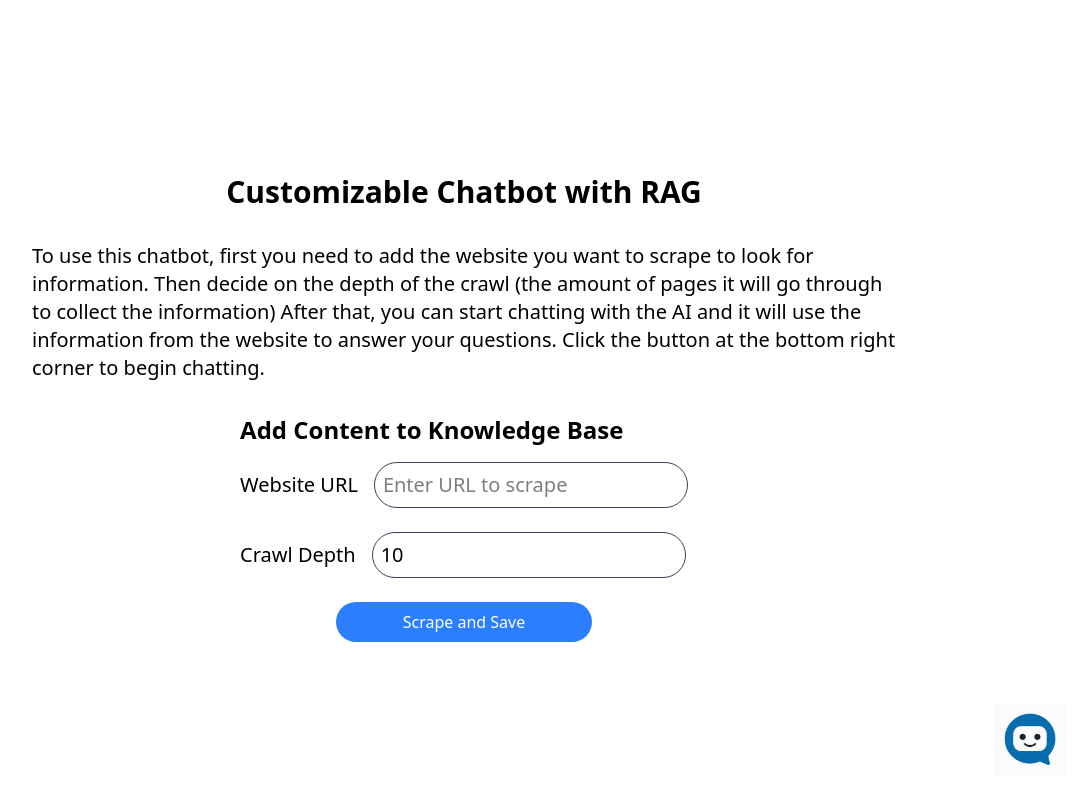
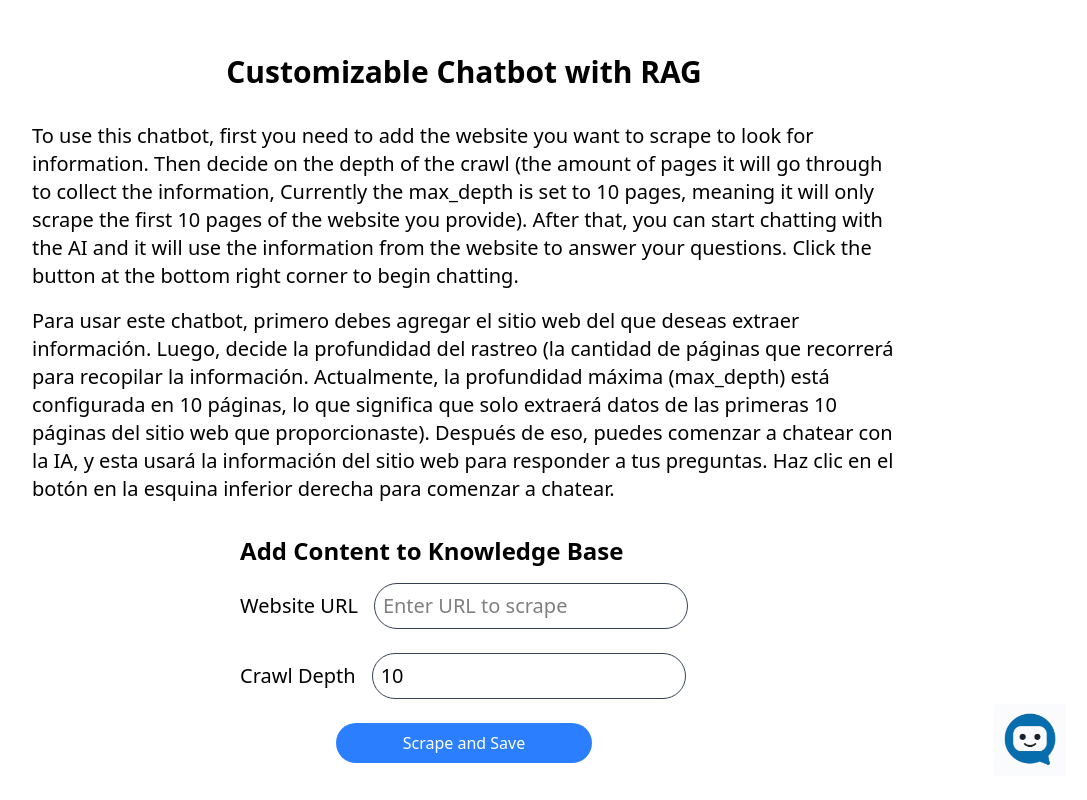
Before and after one commit to JuanjoSG5/Customizable-chatbot, a Next.js app: page / in a window 1280 px wide. Shown: the whole page, without its empty margins (176-1263 px from the left). Built offline with nearby package versions, Linux system fonts and the light colour scheme; no server answers; the database is empty.

Commit message:
doc: added espanish translation to the usage

```diff
--- a/pages/index.tsx
+++ b/pages/index.tsx
@@ -1,15 +1,36 @@
-import React from 'react';
-import Chatbot from '@/src/components/chatbot';
-import ScraperForm from '@/src/components/scrapForm';
-
+import React from "react";
+import Chatbot from "@/src/components/chatbot";
+import ScraperForm from "@/src/components/scrapForm";
 
 export default function Home() {
   return (
     <main className="flex flex-col content-center items-center justify-center min-h-screen mx-auto p-4 lg:max-w-4xl md:max-w-2xl">
-      <h1 className='text-3xl font-bold mb-4 py-4'>Customizable Chatbot with RAG</h1>
-      <p className='text-xl mb-4'>
-        To use this chatbot, first you need to add the website you want to scrape to look for information. Then decide on the depth of the crawl (the amount of pages it will go through to collect the information)
-        After that, you can start chatting with the AI and it will use the information from the website to answer your questions. Click the button at the bottom right corner to begin chatting.
+      <h1 className="text-3xl font-bold mb-4 py-4">
+        Customizable Chatbot with RAG
+      </h1>
+      <p className="text-xl mb-4">
+        To use this chatbot, first you need to add the website you want to
+        scrape to look for information. Then decide on the depth of the crawl
+        (the amount of pages it will go through to collect the information,
+        Currently the max_depth is set to 10 pages, meaning it will only scrape
+        the first 10 pages of the website you provide).
+
+        After that, you can start chatting with the AI and it will use the information from the
+        website to answer your questions. Click the button at the bottom right
+        corner to begin chatting.
+      </p>
+      <hr />
+      <p className="text-xl mb-4">
+        Para usar este chatbot, primero debes agregar el sitio web del que
+        deseas extraer información. Luego, decide la profundidad del rastreo (la
+        cantidad de páginas que recorrerá para recopilar la información.
+        Actualmente, la profundidad máxima (max_depth) está configurada en 10
+        páginas, lo que significa que solo extraerá datos de las primeras 10
+        páginas del sitio web que proporcionaste).
+
+        Después de eso, puedes comenzar a chatear con la IA, y esta usará la
+        información del sitio web para responder a tus preguntas. Haz clic en
+        el botón en la esquina inferior derecha para comenzar a chatear.
       </p>
       <ScraperForm />
       <Chatbot />
--- a/src/utils/crawler.ts
+++ b/src/utils/crawler.ts
@@ -6,6 +6,7 @@ const app = new FirecrawlApp({apiKey: 'fc-66a2cd455d7b4ce0a54be0e4e6026b19'});
 export async function crawlUrl(url: string, depth: number) {
     return await app.crawlUrl(url, {
         limit: depth,
+        maxDepth: 10,
         scrapeOptions: {
             formats: ["markdown"],
         }
```
